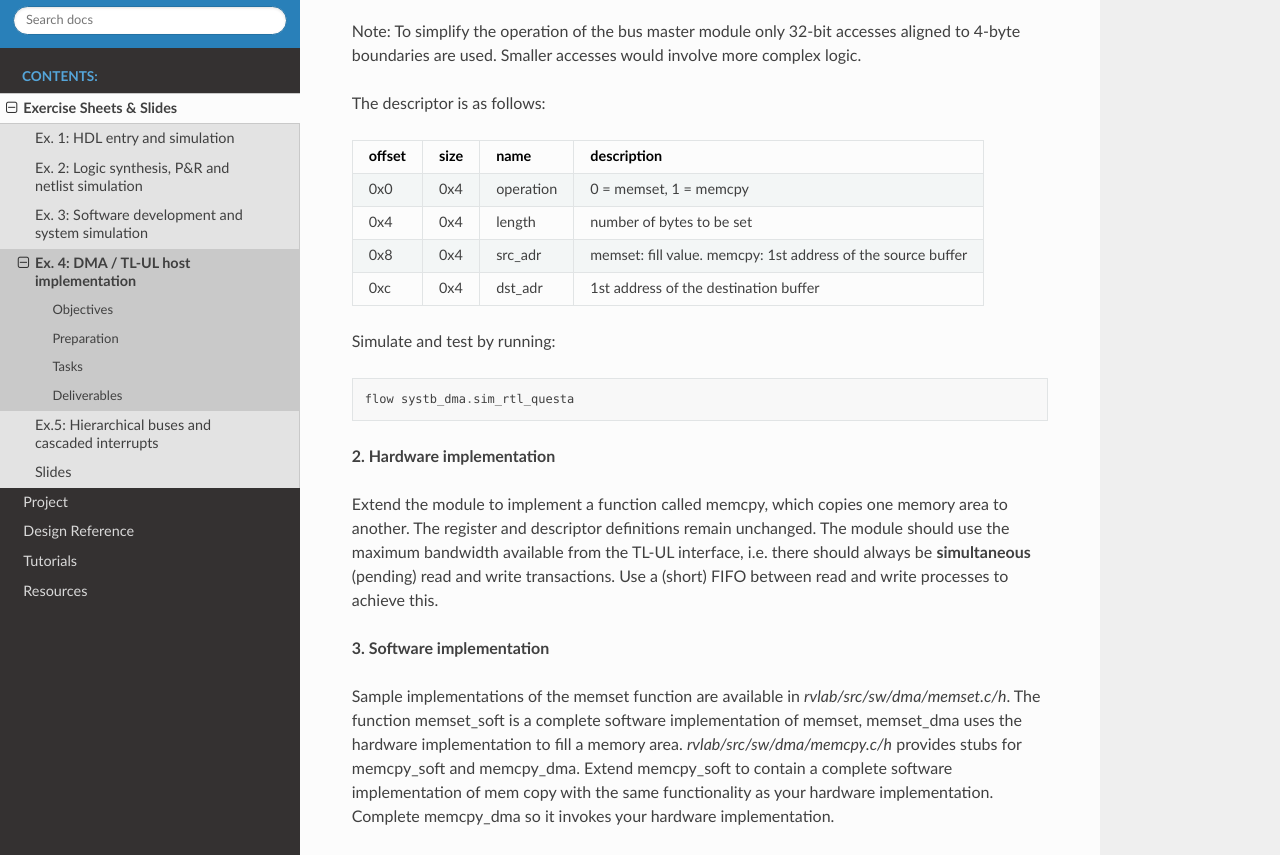
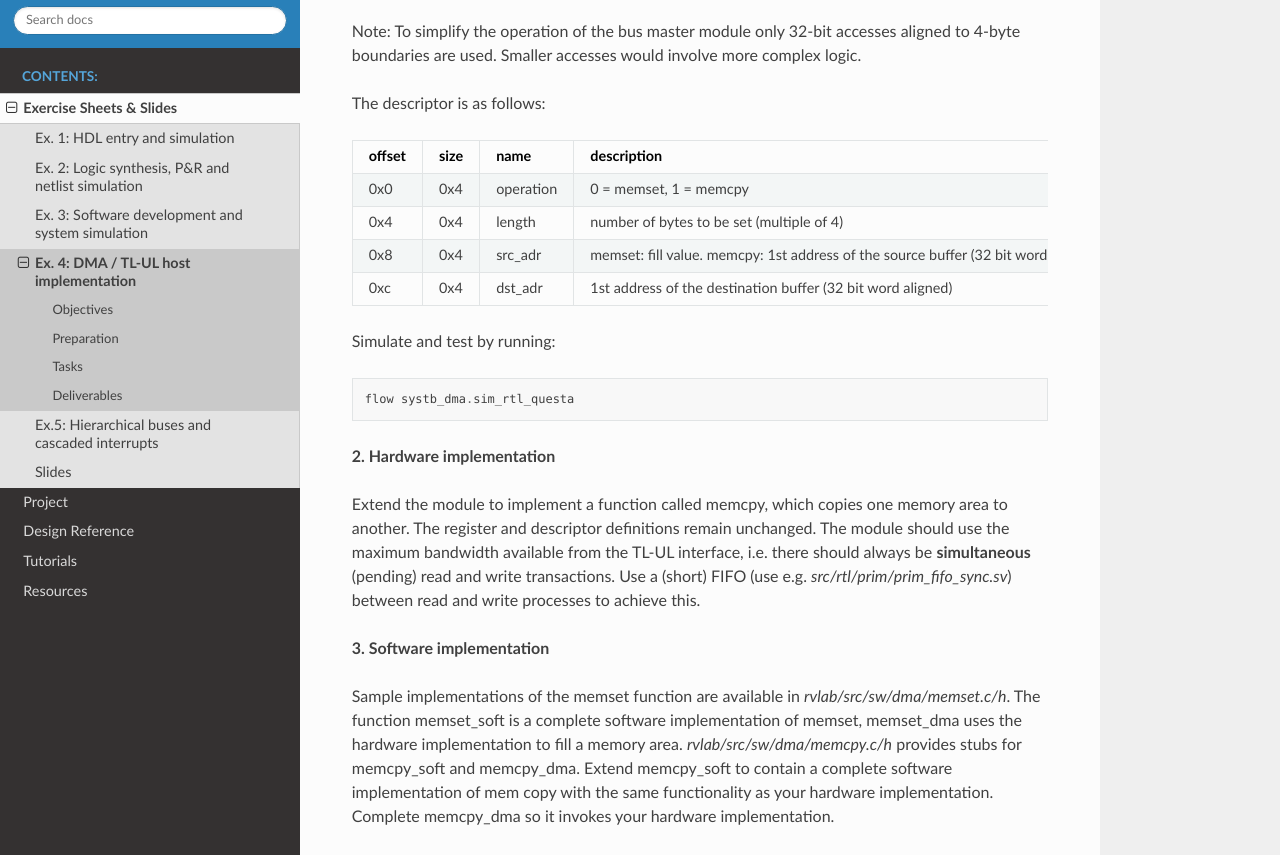
Before and after one commit to hejiepn/massive_parallel_fir_filter, a Sphinx documentation site: the page built from docs/exercises/ex4.rst, in a window 1280 px wide and 900 px high, scrolled down 819 px, cut to the strip 45-900 px from the top of the window. Built offline with Sphinx 7.4.7 and the Read the Docs theme 2.0.0, drawn with Linux system fonts in a browser that asks for light colours.

Commit message:
ex4 update

```diff
--- a/docs/exercises/ex4.rst
+++ b/docs/exercises/ex4.rst
@@ -30,14 +30,14 @@ used. Smaller accesses would involve more complex logic.
 
 The descriptor is as follows:
 
-======  ====  =========  ============================================================
+======  ====  =========  ==================================================================================
 offset  size  name       description
-======  ====  =========  ============================================================
+======  ====  =========  ==================================================================================
 0x0     0x4   operation  0 = memset, 1 = memcpy
-0x4     0x4   length     number of bytes to be set
-0x8     0x4   src_adr    memset: fill value. memcpy: 1st address of the source buffer
-0xc     0x4   dst_adr    1st address of the destination buffer
-======  ====  =========  ============================================================
+0x4     0x4   length     number of bytes to be set (multiple of 4)
+0x8     0x4   src_adr    memset: fill value. memcpy: 1st address of the source buffer (32 bit word aligned)
+0xc     0x4   dst_adr    1st address of the destination buffer (32 bit word aligned)
+======  ====  =========  ==================================================================================
 
 Simulate and test by running::
 
@@ -47,7 +47,7 @@ Simulate and test by running::
 **2. Hardware implementation**
 
 Extend the module to implement a function called memcpy, which copies one memory area to another. The register and descriptor definitions remain unchanged.
-The module should use the maximum bandwidth available from the TL-UL interface, i.e. there should always be **simultaneous** (pending) read and write transactions. Use a (short) FIFO between read and write processes to achieve this.
+The module should use the maximum bandwidth available from the TL-UL interface, i.e. there should always be **simultaneous** (pending) read and write transactions. Use a (short) FIFO (use e.g. *src/rtl/prim/prim_fifo_sync.sv*) between read and write processes to achieve this.
 
 **3. Software implementation**
 
--- a/docs/exercises/res/ex4_0ps_wavedrom.json
+++ b/docs/exercises/res/ex4_0ps_wavedrom.json
@@ -3,7 +3,7 @@
   signal: [
   {name: 'clk',         wave: 'p....'},
   {name: 'ctrl / adr',  wave: '345..', data: ['CA0', 'CA1', 'CA2']},
-  {name: 'data (r/w)',  wave: '34xx5', data: ['DW0', 'DW1', 'DW2']},
+  {name: 'data (r/w)',  wave: '34xx5', data: ['D0',  'D1',  'D2']},
   {name: 'ready',       wave: '110.1'}
   ],
   head:{
--- a/docs/exercises/res/ex4_1ps_wavedrom.json
+++ b/docs/exercises/res/ex4_1ps_wavedrom.json
@@ -5,7 +5,7 @@
   signal: [
   {name: 'clk',         wave: 'p.....'},
   {name: 'ctrl / adr',  wave: '3456..7', data: ['CA0', 'CA1', 'CA2', 'CA3','CA4']},
-  {name: 'data (r/w)',  wave: 'x34xx56', data: ['DW0', 'DW1', 'DW2',"DA3'"]},
+  {name: 'data (r/w)',  wave: 'x34xx56', data: ['D0',  'D1',  'D2',  'D3']},
   {name: 'ready',       wave: 'x110.1.'}
   ]
 }
```
Also changed, not shown: docs/exercises/ex4_slides.md (+35 -12 lines).
